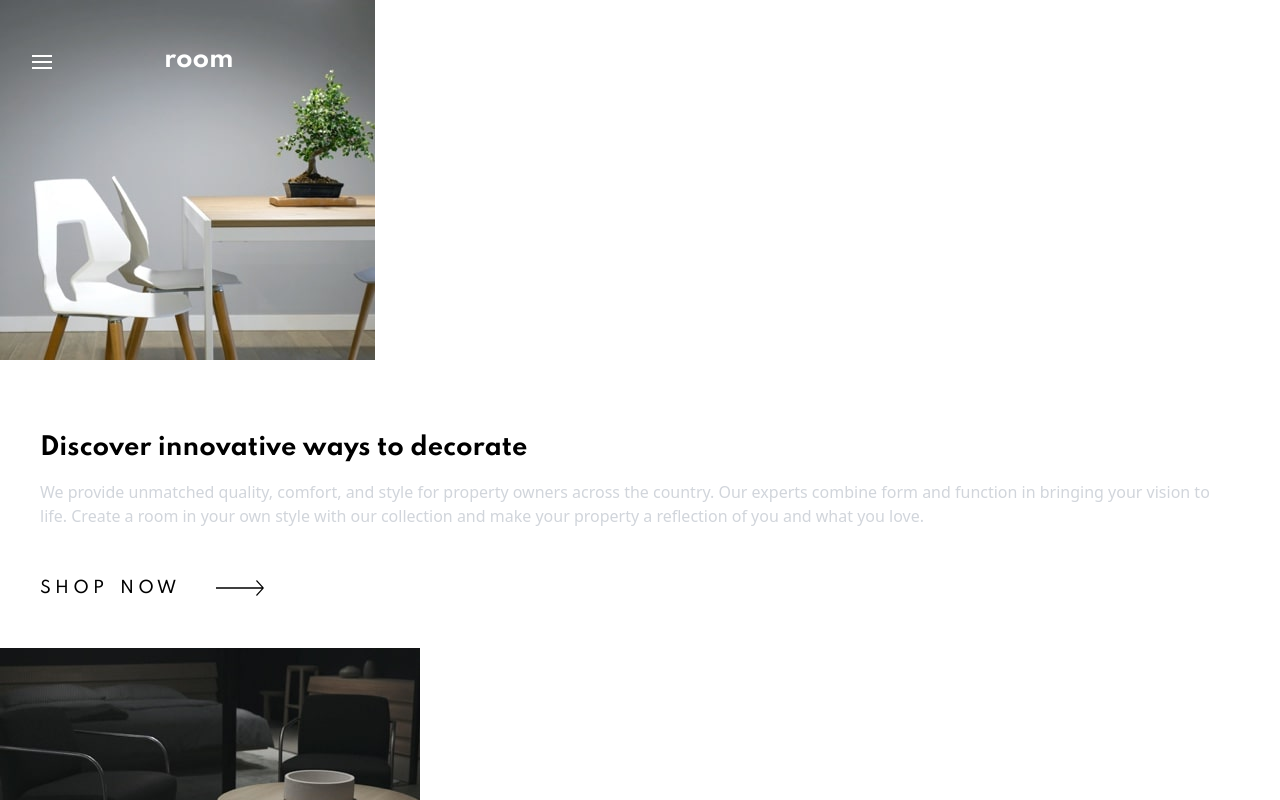
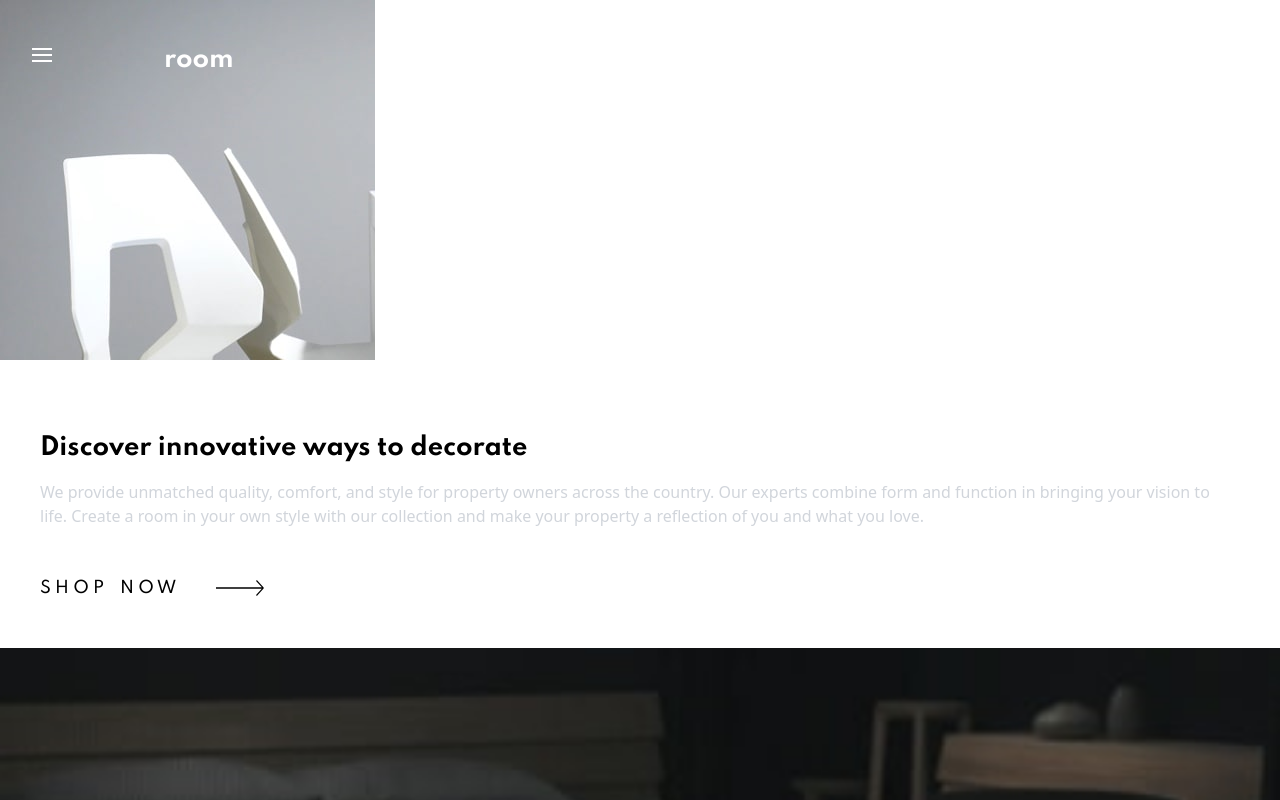
Before and after one commit to MathisFayet/MathisFayet.github.io, a React (Create React App) app: page / in a window 1280 px wide. Shown: the top 800 px of the page. Built offline with nearby package versions, Linux system fonts and the light colour scheme.

Commit message:
[ADD] better page youtube, better forms and add README.md for explain my project

```diff
--- a/src/Compenent/DisplayVideo.jsx
+++ b/src/Compenent/DisplayVideo.jsx
@@ -1,12 +1,22 @@
 import React from 'react';
 import ReactPlayer from "react-player";
+import { useNavigate } from "react-router-dom";
 
 const DisplayVideo = () => {
+  const navigate = useNavigate();
+
+  const navigateHome = () => { {/* Function pour changer d'url au clic de l'icone*/}
+    navigate('/');
+  }
   return (
     <>
-        <div className="m-10 w-full h-full">
+        <div className=" justify-center flex mt-24">
           <ReactPlayer url="https://youtu.be/mgmVOuLgFB0"/>
         </div>
+        <div className="justify-center flex mt-24">
+          <button onClick={navigateHome} className="shadow text-red-200 hover:text-red-300 font-bold py-2 px-4 rounded" type="button">Go back</button>
+        </div>
+
     </>
   );
 }
--- a/src/Compenent/FirstBlock.jsx
+++ b/src/Compenent/FirstBlock.jsx
@@ -3,11 +3,15 @@ import { useNavigate } from "react-router-dom";
 import styled from 'styled-components';
 
 import hamburgerIcon from "../images/icon-hamburger.svg"
-import iphoneImage1 from "../images/mobile-image-hero-1.jpg"
 import arrowIcon from "../images/icon-arrow.svg"
 import SecondBlock from "./SecondBlock"
 import angleRightIcon from "../images/icon-angle-right.svg"
 import angleLeftIcon from "../images/icon-angle-left.svg"
+
+import iphoneImage1 from "../images/mobile-image-hero-1.jpg"
+import iphoneImage2 from "../images/image-about-dark.jpg"
+
+import desktopImage1 from "../images/desktop-image-hero-1.jpg"
 
 const FirstBlock = () => {
 
@@ -25,14 +29,15 @@ const FirstBlock = () => {
     }
     return (
         <>
+        <ContainerImage className="">
         {
             isOpen ?
                 <div className="position: absolute">
                     <div className="flex mt-14">
-                        <h1 onClick={navigateForms} className="font-spartan cursor-default	hover:text-gray-400 font-bold text-white text-xs mr-3 ml-24">home</h1>
-                        <h1 onClick={navigateForms} className="font-spartan cursor-default	hover:text-gray-400 font-bold text-white text-xs mr-3">shop</h1>
-                        <h1 onClick={navigateVideo} className="font-spartan cursor-default	hover:text-gray-400 font-bold text-white text-xs mr-3">about</h1>
-                        <h1 onClick={navigateForms} className="font-spartan cursor-default	hover:text-gray-400 font-bold text-white text-xs">contact</h1>
+                        <h1 onClick={navigateVideo} className="font-spartan cursor-default	hover:text-yellow-400 font-bold text-white text-xs mr-3 ml-24">home</h1>
+                        <h1 onClick={navigateForms} className="font-spartan cursor-default	hover:text-green-400 font-bold text-white text-xs mr-3">shop</h1>
+                        <h1 onClick={navigateVideo} className="font-spartan cursor-default	hover:text-red-400 font-bold text-white text-xs mr-3">about</h1>
+                        <h1 onClick={navigateForms} className="font-spartan cursor-default	hover:text-blue-400 font-bold text-white text-xs">contact</h1>
                     </div>
                 </div>
             : null
@@ -41,10 +46,13 @@ const FirstBlock = () => {
             <BackgroundImage>
                 <div className="position: absolute">
                     <div className="flex p-8 ">
-                        <button onClick={printMenu}><img className={`transition duration-300 ease-in-out transform hover:scale-y-125 mt-4 ${isOpen ? 'mt-6' : ''}`} src={hamburgerIcon} /></button>
-                        <div className=" ">
-
-                        <h1 className={`font-spartan text-2xl text-white font-bold mt-3 ml-28 ${isOpen ? 'hidden' : ''}`}>room</h1>
+                        <ContainerMenu>
+                            <button onClick={printMenu}><img className={`transition duration-300 ease-in-out transform hover:scale-y-125 mt-4 ${isOpen ? 'mt-6' : ''}`} src={hamburgerIcon} /></button>
+                        </ContainerMenu>
+                        <div>
+                        <ContainerTitle>
+                            <h1 className={`font-spartan text-2xl text-white font-bold mt-3 ml-28 ${isOpen ? 'hidden' : ''}`}>room</h1>
+                        </ContainerTitle>
                         </div>
                     </div>
                 </div>
@@ -67,14 +75,35 @@ const FirstBlock = () => {
                 </div>
             </div>
             <SecondBlock/>
+            </ContainerImage>
         </>
     )
 }
 export default FirstBlock;
 
 const BackgroundImage = styled.section`
-    background-image: url(${iphoneImage1});
+@media (min-width: 375px) {
+    background-image: url(${desktopImage1});
+}
+background-image: url(${iphoneImage1});
     width: 375px;
     height: 360px;
     background-repeat: no-repeat
 `;
+
+const ContainerMenu = styled.section`
+@media (min-width: 1440px) {
+    display: none;
+}
+`;
+
+const ContainerTitle = styled.section`
+@media (min-width: 1440px) {
+    margin-left: -100px;
+}
+`
+
+const ContainerImage = styled.section`
+@media (min-width: 1440px) {
+}
+`;
--- a/src/Compenent/SecondBlock.jsx
+++ b/src/Compenent/SecondBlock.jsx
@@ -1,4 +1,5 @@
 import React from "react";
+import styled from 'styled-components';
 
 import iphoneImage2 from "../images/image-about-dark.jpg"
 import iphoneImage3 from "../images/image-about-light.jpg"
@@ -6,9 +7,10 @@ import iphoneImage3 from "../images/image-about-light.jpg"
 const SecondBlock = () => {
     return (
         <>
+        <ContainerImage className="">
         {/* ----- Troisieme partie ------*/}
             <div>
-                <img className="" src={iphoneImage2}></img>
+                <img className="w-full h-full" src={iphoneImage2}></img>
             </div>
 
         {/* ----- Quatrieme partie ------*/}
@@ -18,7 +20,7 @@ const SecondBlock = () => {
                     <h1 className="font-bold uppercase font-spartan text-base mr-3">o u r</h1>
                     <h1 className="font-bold uppercase font-spartan text-base">f u r n i t u r e</h1>
                 </div>
-                <p className="text-gray-300 mt-4 font-sparta font-medium text-base ">
+                <p className="text-gray-300 mt-4 font-sparta font-medium text-base">
                     Our multifunctional collection blends design and function to suit your individual taste. Make each
                     room unique, or pick a cohesive theme that best express your interests and what inspires you. Find
                     the furniture pieces you need, from traditional to contemporary styles or anything in between.
@@ -29,7 +31,14 @@ const SecondBlock = () => {
             <div>
                 <img className="" src={iphoneImage3}></img>
             </div>
+            </ContainerImage>
         </>
     )
 }
 export default SecondBlock;
+
+const ContainerImage = styled.section`
+@media (min-width: 1440px) {
+    display: flex;
+}
+`;
```
Also changed, not shown: captureEcran/mobileScreen.png (added), src/OFL.txt (added), 1 other file (tests, documents, lock files or other folders).
